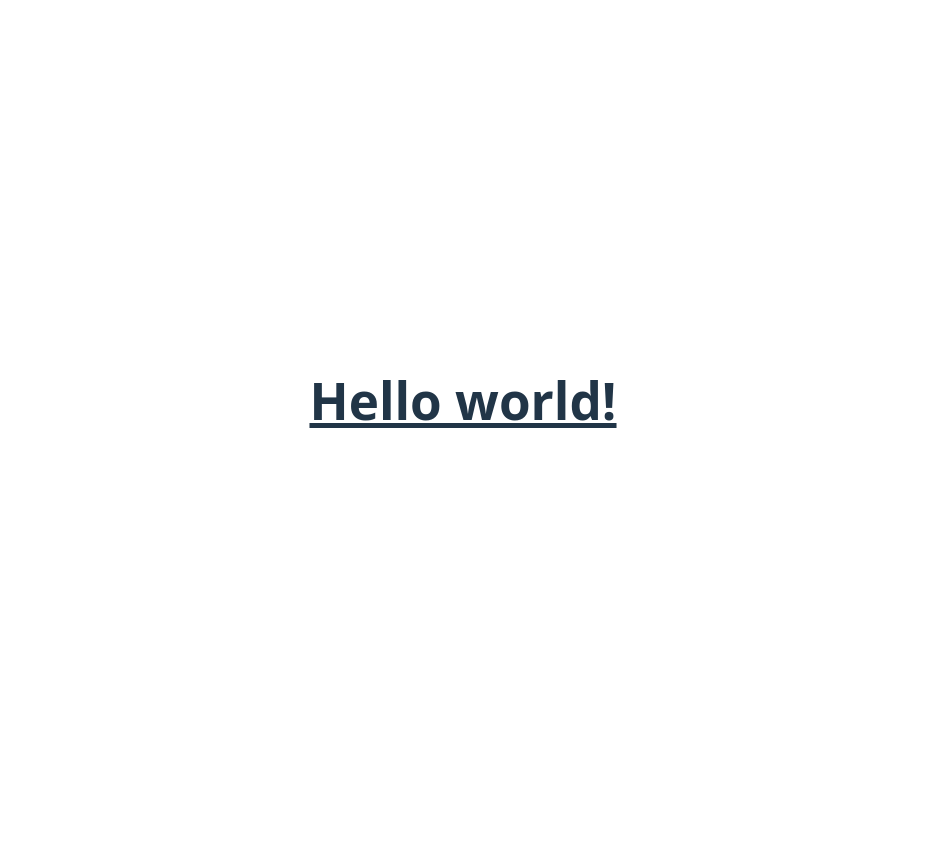
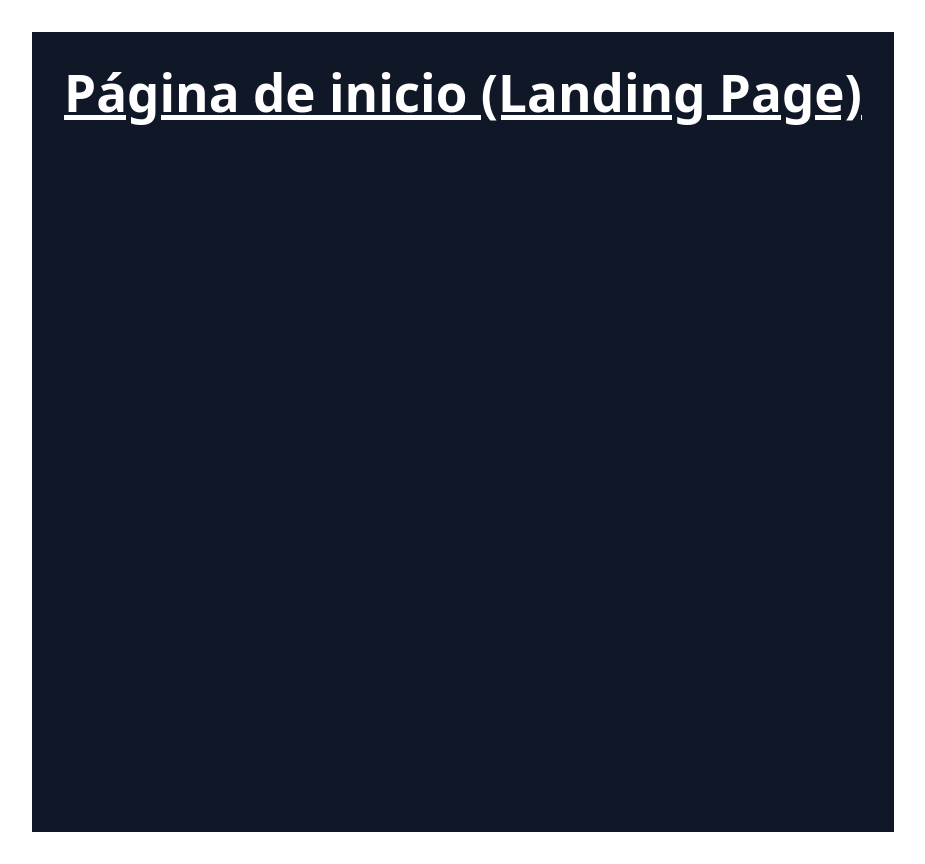
Before and after one commit to Bota93/spendesk, a React (Vite) app: page / in a window 1280 px wide. Shown: the whole page, without its empty margins (177-1102 px from the left). Before the commit the page ends 800 px from the top, so only its background shows below. Built offline with nearby package versions, Linux system fonts and the light colour scheme.

Commit message:
feat: Añadir estructura de carpetas y sistema de rutas de react-router-dom

```diff
--- a/package.json
+++ b/package.json
@@ -13,6 +13,7 @@
     "@tailwindcss/vite": "^4.1.13",
     "react": "^19.1.1",
     "react-dom": "^19.1.1",
+    "react-router-dom": "^7.9.1",
     "tailwindcss": "^4.1.13"
   },
   "devDependencies": {
--- a/src/App.jsx
+++ b/src/App.jsx
@@ -1,8 +1,27 @@
+import React from 'react';
+import { BrowserRouter as Router, Route, Routes } from 'react-router-dom';
+import HomePage from './pages/HomePage';
+import LoginPage from './pages/LoginPage';
+import RegisterPage from './pages/RegisterPage';
+import DashboardPage from './pages/DashboardPage';
+
 import './App.css'
 
+
+
 function App() {
-
-  return <h1 className="text-3xl font-bold underline">Hello world!</h1>;
+    return (
+        <Router>
+          <div className="min-h-screen bg-gray-900 text-white p-8">
+            <Routes>
+                <Route path="/" element={<HomePage />} />
+                <Route path="/login" element={<LoginPage />} />
+                <Route path="/register" element={<RegisterPage />} />
+                <Route path="/dashboard" element={<DashboardPage />} />
+            </Routes>
+          </div>
+        </Router>
+    );
 }
 
-export default App
+export default App;
--- /dev/null
+++ b/src/pages/DashboardPage.jsx
@@ -0,0 +1,11 @@
+import React from "react";
+
+function DashboardPage() {
+    return (
+        <div>
+            <h1 className="text-3xl font-bold underline"> Página de Dashboard</h1>
+        </div>
+    );
+}
+
+export default DashboardPage;
--- /dev/null
+++ b/src/pages/HomePage.jsx
@@ -0,0 +1,11 @@
+import React from 'react';
+
+function HomePage() {
+    return (
+        <div>
+            <h1 className='text-3xl font-bold underline'> Página de inicio (Landing Page)</h1>
+        </div>
+    );
+}
+
+export default HomePage;
--- /dev/null
+++ b/src/pages/LoginPage.jsx
@@ -0,0 +1,11 @@
+import React from 'react';
+
+function LoginPage() {
+    return (
+        <div>
+            <h1 className='text-3xl font-bold underline'> Página de Login</h1>
+        </div>
+    );
+}
+
+export default LoginPage;
--- /dev/null
+++ b/src/pages/RegisterPage.jsx
@@ -0,0 +1,11 @@
+import React from 'react';
+
+function RegisterPage() {
+    return (
+        <div>
+            <h1 className='text-3xl font-bold underline'> Página de Registro</h1>
+        </div>
+    );
+}
+
+export default RegisterPage;
```
Also changed, not shown: 1 other file (tests, documents, lock files or other folders).
